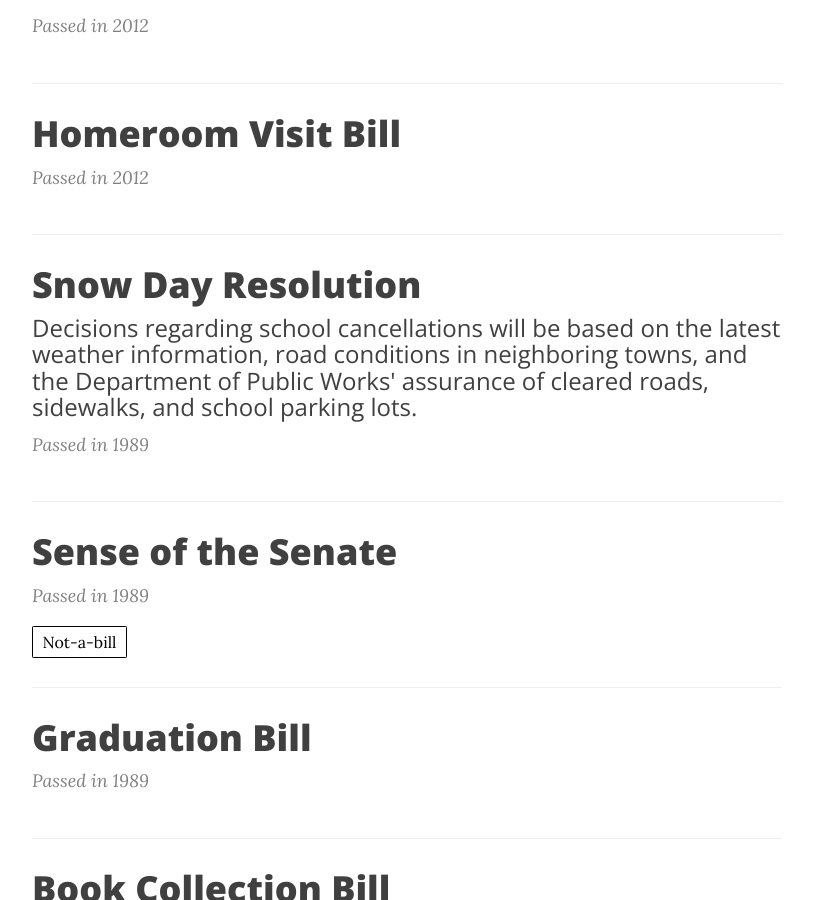
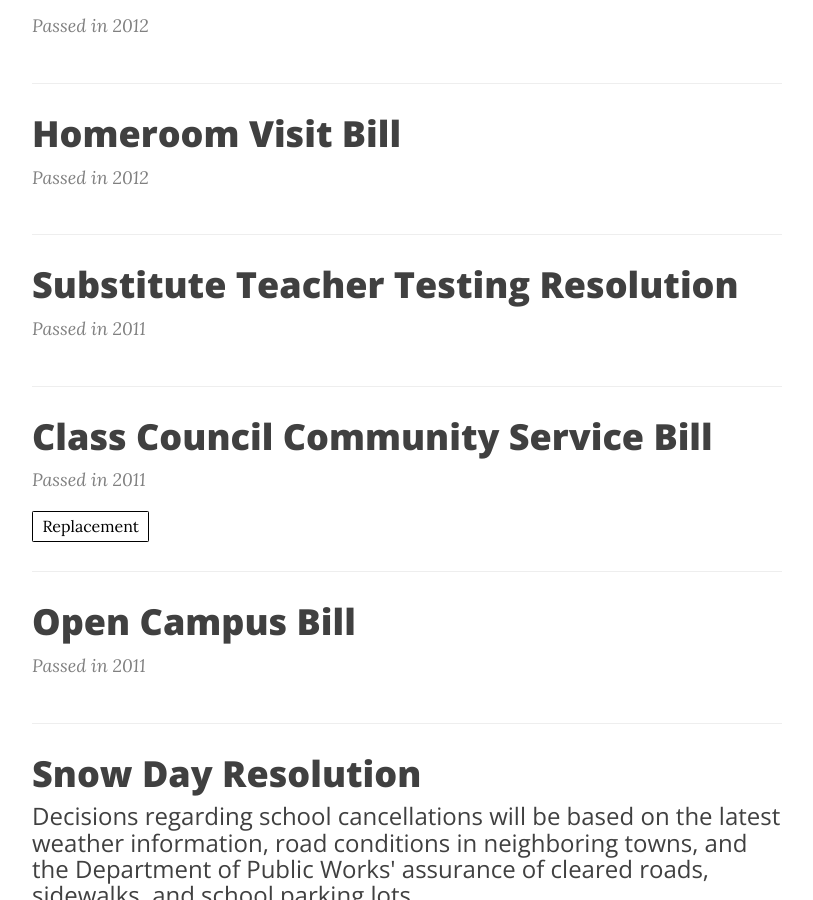
Before and after one commit to vitaedev/lhssenate, a Jekyll site: the page built from projects/bills.md, in a window 1280 px wide and 900 px high, scrolled down 537 px. Shown: the whole window, without its empty margins (233-1046 px from the left). Built offline with Jekyll 4.4.1, drawn with Linux system fonts in a browser that asks for light colours; nearby versions of some CDN libraries; some of the changed lines change nothing that is shown.

Commit message:
added 2011-2012 bills + linked bill replacements

```diff
--- a/_posts/1989-01-05-Class-Service-Project-Bill.markdown
+++ b/_posts/1989-01-05-Class-Service-Project-Bill.markdown
@@ -6,9 +6,11 @@ year:           1989-1990
 summary:
 sponsors:       LHS Student-Faculty Senate
 passed:         in 1989
-tags:
+tags:           Replaced
 visualworkflow: true
 ---
+
+This bill has been replaced by the <a href="/lhssenate/bills/2011/01/02/Class-Council-Community-Service-Bill/">Class Council Community Service Bill</a>.
 
 Beginning in the Academic year 1990-1991, all class councils at Lexington High School shall be required to sponsor at least one event over the course of each academic year organized specifically for the purpose of contributing to a community service effort.
 
--- /dev/null
+++ b/_posts/2011-01-01-Open-Campus-Bill.markdown
@@ -0,0 +1,16 @@
+---
+layout:         bill
+category:       bills
+title:          Open Campus Bill
+year:           2011-2012
+summary:
+sponsors:       LHS Student-Faculty Senate
+passed:         in 2011
+tags:
+visualworkflow: true
+---
+
+There will be no community service requirement for a student to be eligible for open campus.
+
+Rationale:
+Community service has no connection to open campus.
--- /dev/null
+++ b/_posts/2011-01-02-Class-Council-Community-Service-Bill.markdown
@@ -0,0 +1,18 @@
+---
+layout:         bill
+category:       bills
+title:          Class Council Community Service Bill
+year:           2011-2012
+summary:
+sponsors:       LHS Student-Faculty Senate
+passed:         in 2011
+tags:           Replacement
+visualworkflow: true
+---
+
+All class councils at Lexington High School shall be required to sponsor at least one event over the course of each academic year organized specifically for the purpose of contributing to a community service effort and open to class members. The activity chosen by each class may be used to meet the community service graduation requirement. Class Councils must submit a plan to meet this requirement to the Senate Social Action Committee by February 1 of each year, and must complete the project by June 1 and submit a report to the Social Action Committee by that date.
+
+This bill replaces the <a href="/lhssenate/bills/1989/01/05/Class-Service-Project-Bill/">5-89 Class Service Project Bill.</a>
+
+Rationale:
+The Senate currently feels that community service should by rewarded by community service credit.
--- /dev/null
+++ b/_posts/2011-01-03-Substitute-Teacher-Testing-Resolution.markdown
@@ -0,0 +1,22 @@
+---
+layout:         bill
+category:       bills
+title:          Substitute Teacher Testing Resolution
+year:           2011-2012
+summary:
+sponsors:       LHS Student-Faculty Senate
+passed:         in 2011
+tags:
+visualworkflow: true
+---
+
+Recognizing the constitutional restriction forbidding the Student/Faculty Senate from legislating how teachers organize their courses and evaluate their students, but observing the need for all students to have equal and fair opportunities for evaluation,
+
+The Student/Faculty Senate hereby resolves that faculty members should not give major exams or tests on days when they are absent and the class is being taught by a substitute teacher.
+
+Rationale:
+When teachers choose to postpone tests, they often begin teaching curriculum that will be included in the next assessment, aware that students need to continue working even if their evaluation is delayed. If a substitute teacher is present, the teacher could leave alternative work for the students, with the assumption that they will check the work upon their return and/or that the students will be responsible for that material on the next unit's assessment.
+When substitute teachers are responsible for giving tests, they are often not aware of special testing accommodations given to individual students, and are less able to make decisions regarding a student's need to take the assessment on a different day or receive other accommodations (e.g. typing an essay instead of handwriting it).
+Substitute teachers are unable to answer students' inquiries regarding confusing test questions covering material the student comprehends. Substitutes therefore cannot give the clarification that a teacher might provide, and so the student might not receive credit for material they understand.
+Cheating is more likely to occur when a teacher is not present to supervise as a class takes a test. The presence of a teacher during administration of an assessment greatly discourages violations of the LHS Honor Code.
+The Student/Faculty Senate's Junior-Senior Substitute Bill (10-94) allows for teachers to cancel classes composed solely of upperclassmen in the event of the teacher's absence, provided they feel students could use the time productively and the teacher leaves an assignment for the students. While teachers may sometimes feel it is not advantageous to cancel class, this option provides teachers with an additional alternative to giving a major assessment in a class taught by a substitute.
```
